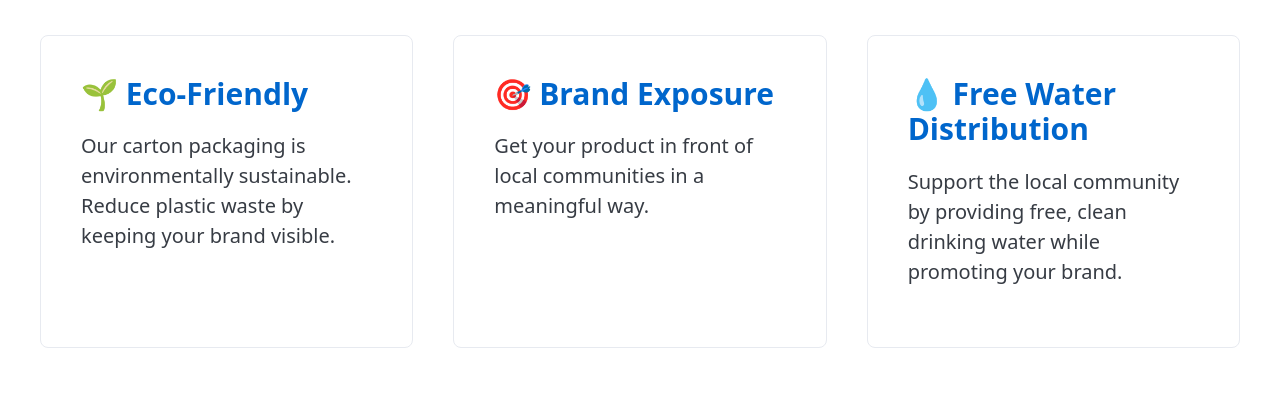
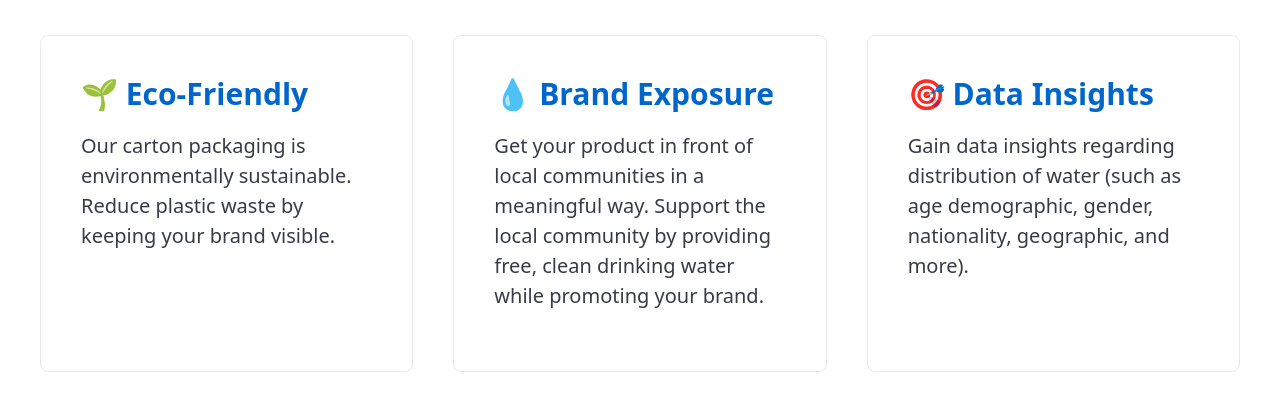
Before and after one commit to casa144/wader.github.io, a website: page index.html in a window 1280 px wide. Shown: the part 750-1160 px from the top of the page. Drawn offline with nearby package versions, Linux system fonts and the light colour scheme.

Commit message:
Update index.html

```diff
--- a/index.html
+++ b/index.html
@@ -203,12 +203,12 @@
               <p>Our carton packaging is environmentally sustainable. Reduce plastic waste by keeping your brand visible.</p>
             </div>
             <div class="feature-card">
-              <h3>🎯 Brand Exposure</h3>
-              <p>Get your product in front of local communities in a meaningful way.</p>
+              <h3>💧 Brand Exposure</h3>
+              <p>Get your product in front of local communities in a meaningful way. Support the local community by providing free, clean drinking water while promoting your brand.</p>
             </div>
             <div class="feature-card">
-              <h3>💧 Free Water Distribution</h3>
-              <p>Support the local community by providing free, clean drinking water while promoting your brand.</p>
+              <h3> 🎯 Data Insights</h3>
+              <p>Gain data insights regarding distribution of water (such as age demographic, gender, nationality, geographic, and more). </p>
             </div>
           </div>
         </div>
```
